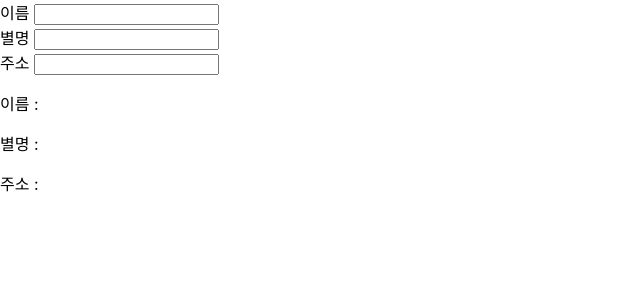
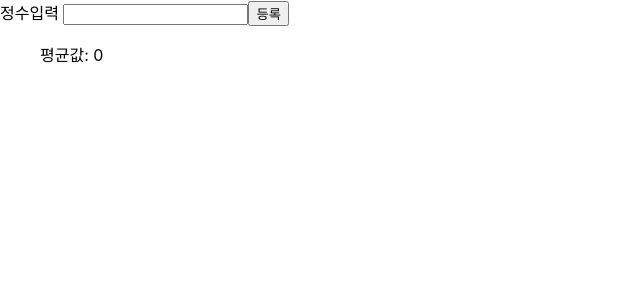
Before and after one commit to jks2024/human-sample-react, a React (Create React App) app: page / in a window 1280 px wide. Shown: the top 300 px of the page, without its empty margins (0-640 px from the left). Built offline with nearby package versions, Linux system fonts and the light colour scheme.

Commit message:
10/19 pm 4:30

```diff
--- a/src/App.js
+++ b/src/App.js
@@ -11,9 +11,10 @@ import Table from "./Table";
 import ToDoSample from "./ToDoSample";
 import Count from "./Count";
 import Infomation from "./Infomation";
+import Average from "./Average";
 
 function App() {
-  return <Infomation />;
+  return <Average />;
 }
 
 export default App;
--- /dev/null
+++ b/src/Average.js
@@ -0,0 +1,36 @@
+import { useState } from "react";
+
+const getAverage = (numbers) => {
+  console.log("평균값 계산 중");
+  if (numbers.length === 0) return 0;
+
+  const sum = numbers.reduce((a, b) => a + b);
+  return sum / numbers.length;
+};
+
+const Average = () => {
+  const [list, setList] = useState([]);
+  const [number, setNumber] = useState("");
+
+  const onInsert = () => {
+    const nextList = [...list, parseInt(number)];
+    setList(nextList);
+    setNumber("");
+  };
+
+  return (
+    <>
+      <label>
+        정수입력{" "}
+        <input value={number} onChange={(e) => setNumber(e.target.value)} />
+      </label>
+      <button onClick={onInsert}>등록</button>
+      <ul>
+        {list && list.map((e, index) => <li key={index}>{e}</li>)}
+        <p>평균값: {getAverage(list)}</p>
+      </ul>
+    </>
+  );
+};
+
+export default Average;
--- a/src/Infomation.js
+++ b/src/Infomation.js
@@ -7,6 +7,11 @@ const Infomation = () => {
   const [name, setName] = useState("");
   const [nickname, setNickname] = useState("");
   const [addr, setAddr] = useState("");
+
+  useEffect(() => {
+    console.log("렌더링 완료 이후 호출!!!!");
+    console.log({ name, nickname, addr });
+  }, [name]);
 
   return (
     <>
```
